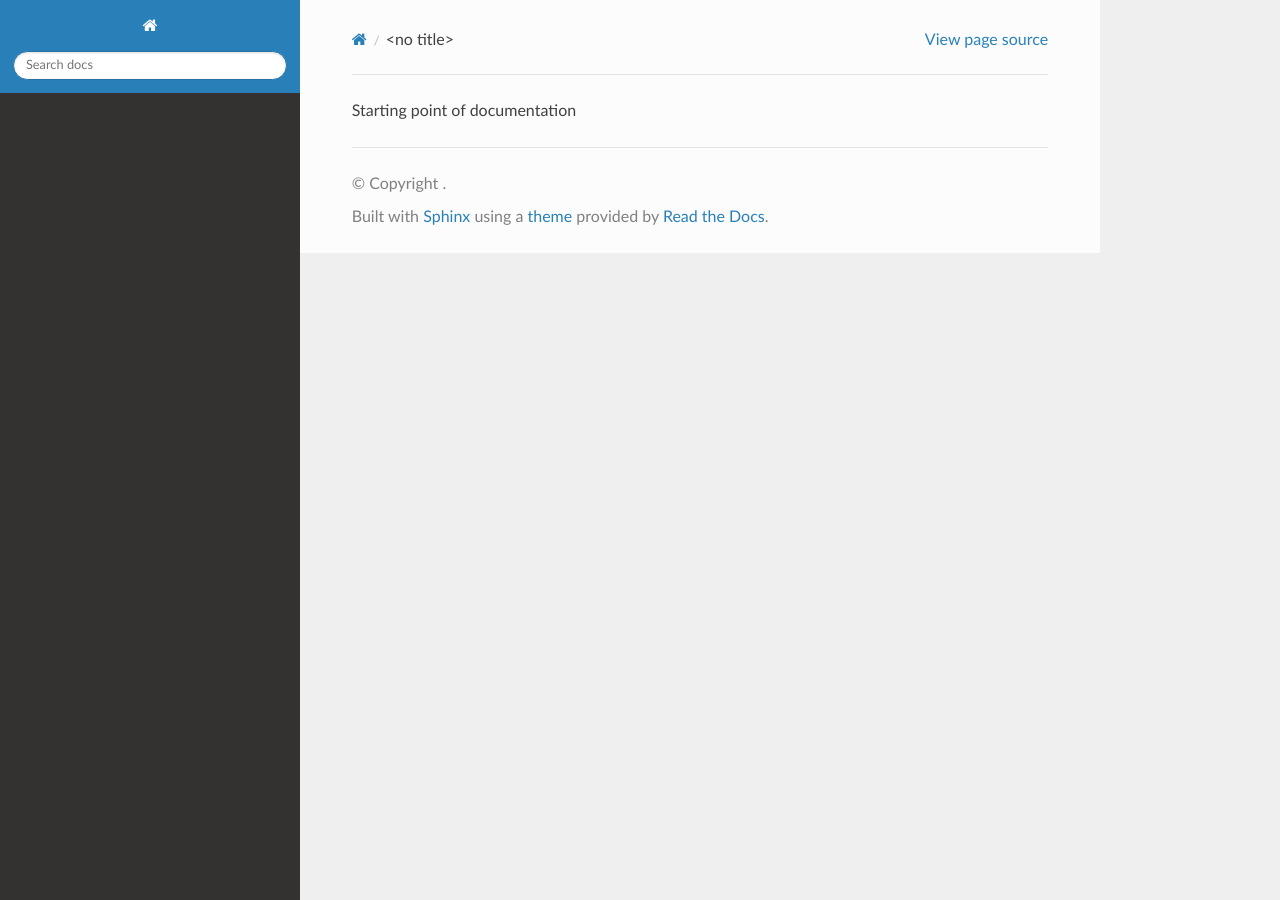
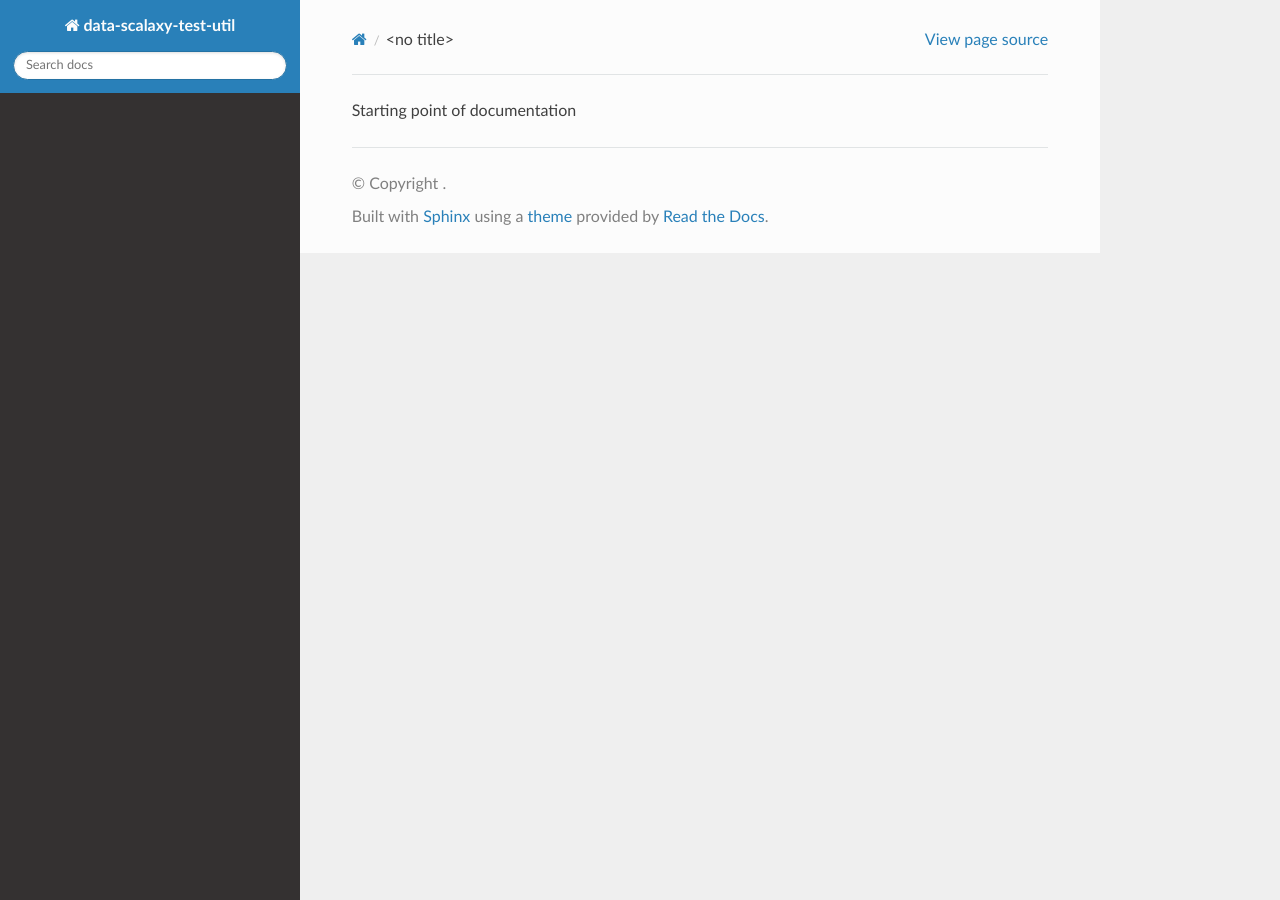
Before and after one commit to teamclairvoyant/data-scalaxy-test-util, a Sphinx documentation site: the page built from docs/source/index.md, in a window 1280 px wide. Built offline with Sphinx 7.4.7 and the Read the Docs theme 2.0.0, drawn with Linux system fonts in a browser that asks for light colours.

Commit message:
Improved the code

```diff
--- a/docs/source/conf.py
+++ b/docs/source/conf.py
@@ -1,4 +1,4 @@
-project = '<repo_name>'
+project = 'data-scalaxy-test-util'
 release = '1.0.0'
 
 extensions = ['myst_parser']
@@ -35,6 +35,7 @@ highlight_language = 'scala'
 
 from recommonmark.transform import AutoStructify
 
+
 def setup(app):
     app.add_config_value('recommonmark_config', {
         'auto_toc_tree_section': 'Contents',
```
Also changed, not shown: 8 other files.
